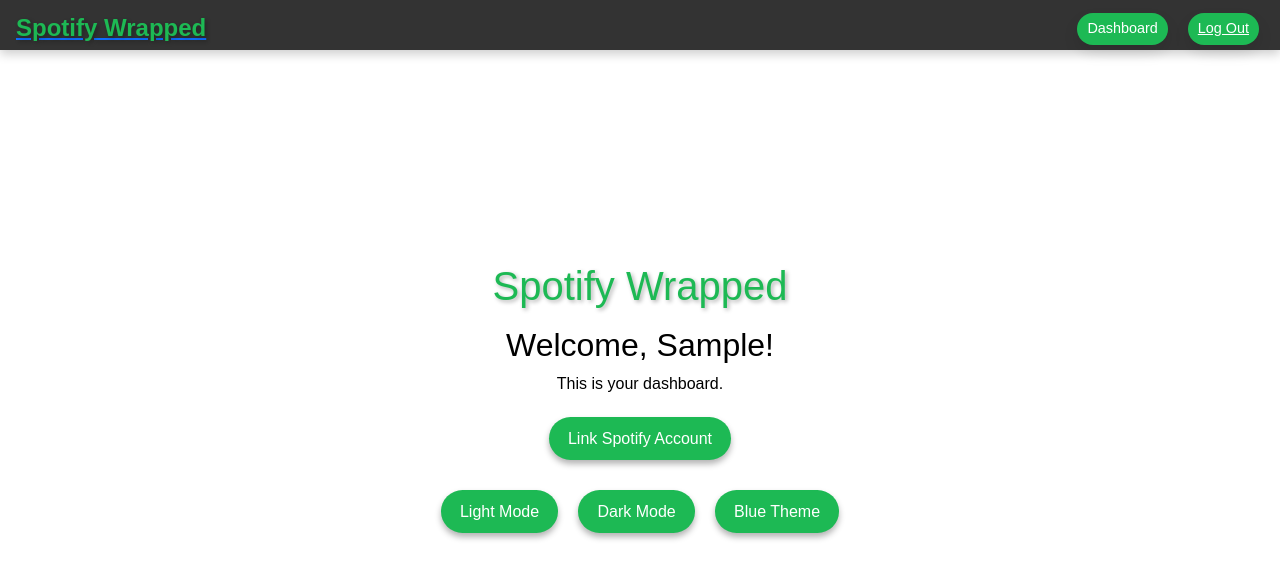
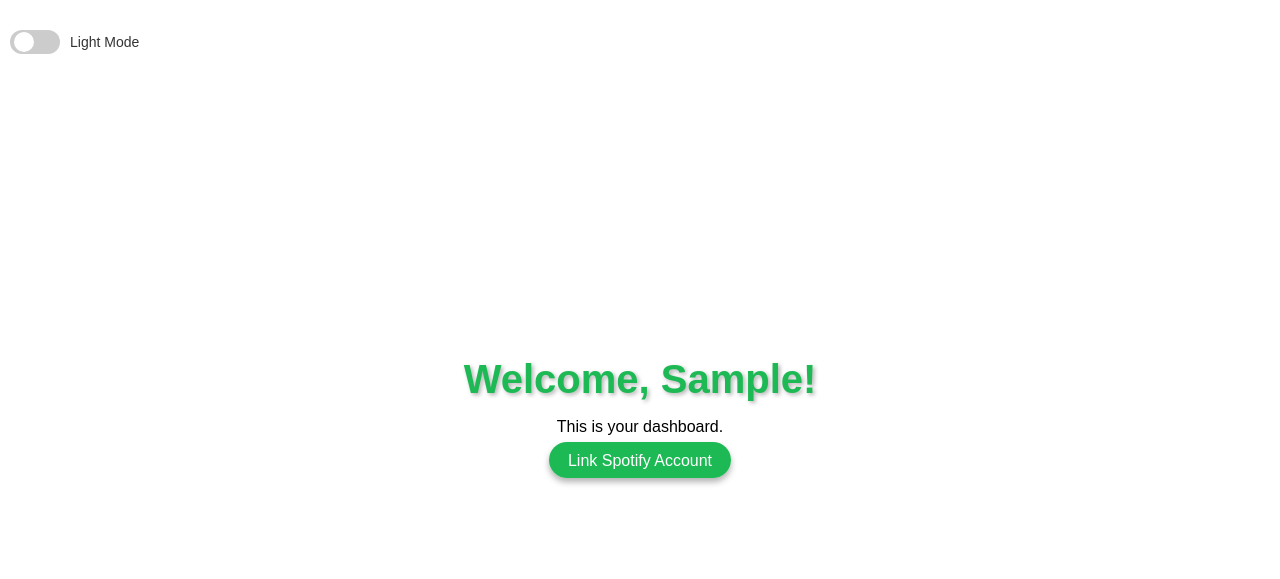
Before and after one commit to maxzhu143/SpotifyWrapped, a Django app: page /dashboard/ in a window 1280 px wide. Shown: the top 579 px of the page. Run offline with Django 4.2, Linux system fonts and the light colour scheme; the visitor is signed in with stand-in values (Sample User, id 1); some libraries are stand-ins or nearby versions.

Commit message:
changed dashbaord

```diff
--- a/Wrappedapp/templates/dashboard.html
+++ b/Wrappedapp/templates/dashboard.html
@@ -1,4 +1,3 @@
-{% extends 'base.html' %}
 
 {% block content %}
 <head>
@@ -25,6 +24,52 @@
             --text-color: #ffffff;
             --button-bg-color: #4a90e2;
             --button-text-color: #ffffff;
+        }
+        /* Basic styles for the toggle switch */
+        /* Toggle switch styles */
+        .switch {
+            position: relative;
+            display: inline-block;
+            width: 50px;
+            height: 24px;
+        }
+
+        .switch input {
+            opacity: 0;
+            width: 0;
+            height: 0;
+        }
+
+        .slider {
+            position: absolute;
+            cursor: pointer;
+            top: 0;
+            left: 0;
+            right: 0;
+            bottom: 0;
+            background-color: #ccc;
+            transition: 0.4s;
+            border-radius: 34px;
+        }
+
+        .slider:before {
+            position: absolute;
+            content: "";
+            height: 20px;
+            width: 20px;
+            left: 4px;
+            bottom: 2px;
+            background-color: white;
+            transition: 0.4s;
+            border-radius: 50%;
+        }
+
+        input:checked + .slider {
+            background-color: #2196F3;
+        }
+
+        input:checked + .slider:before {
+            transform: translateX(26px);
         }
 
         /* Apply the theme variables */
@@ -72,17 +117,82 @@
             gap: 10px;
             margin-top: 20px;
         }
+        /* Position the theme toggle in the upper left */
+.theme-toggle {
+    position: absolute;
+    top: 10px;
+    left: 10px;
+    display: flex;
+    align-items: center;
+    gap: 10px;
+    font-family: Arial, sans-serif;
+    cursor: pointer;
+}
+
+.theme-toggle span {
+    user-select: none; /* Prevent text selection */
+    color: #333;
+    font-size: 14px;
+}
+
+/* Toggle switch styles */
+.switch {
+    position: relative;
+    display: inline-block;
+    width: 50px;
+    height: 24px;
+}
+
+.switch input {
+    opacity: 0;
+    width: 0;
+    height: 0;
+}
+
+.slider {
+    position: absolute;
+    cursor: pointer;
+    top: 0;
+    left: 0;
+    right: 0;
+    bottom: 0;
+    background-color: #ccc;
+    transition: 0.4s;
+    border-radius: 34px;
+}
+
+.slider:before {
+    position: absolute;
+    content: "";
+    height: 20px;
+    width: 20px;
+    left: 4px;
+    bottom: 2px;
+    background-color: white;
+    transition: 0.4s;
+    border-radius: 50%;
+}
+
+input:checked + .slider {
+    background-color: #2196F3;
+}
+
+input:checked + .slider:before {
+    transform: translateX(26px);
+}
+
     </style>
+    <title>Dashboard</title>
 </head>
 
 <body>
     <div>
-        <h1>Spotify Wrapped</h1>
-        <h2>Welcome, {{ user.first_name }}!</h2>
+        <h1>Welcome, {{ user.first_name }}!</h1>
         <p>This is your dashboard.</p>
 
+
         {% if spotify_account %}
-            <p>Connected to Spotify as: <strong>{{ spotify_account.user.username }}</strong></p>
+            <p>Connected to Spotify as: <strong>{{ spotify_account.display_name }}</strong></p>
             <a href="{% url 'spotify_disconnect' %}" class="btn">Unlink Spotify Account</a>
         {% else %}
             <a href="{% url 'spot_login' %}" class="btn">Link Spotify Account</a>
@@ -90,10 +200,13 @@
 
         <!-- Theme toggle buttons -->
          <div class="theme-toggle">
-            <button onclick="setTheme('light')">Light Mode</button>
-            <button onclick="setTheme('dark')">Dark Mode</button>
-            <button onclick="setTheme('blue')">Blue Theme</button>
+            <label class="switch">
+                <input type="checkbox" id="themeSwitch" onchange="toggleTheme()">
+                <span class="slider"></span>
+            </label>
+            <span id="themeLabel" onclick="setTheme('blue')">Light Mode</span>
         </div>
+
     </div>
 
     <script>
@@ -107,12 +220,24 @@
     }
 
     localStorage.setItem('theme', theme);
+
+    // Update toggle and label dynamically
+    const themeSwitch = document.getElementById('themeSwitch');
+    const themeLabel = document.getElementById('themeLabel');
+    themeSwitch.checked = theme === 'dark';
+    themeLabel.textContent = theme === 'dark' ? 'Dark Mode' : theme === 'blue' ? 'Blue Theme' : 'Light Mode';
+}
+
+function toggleTheme() {
+    const isDarkMode = document.getElementById('themeSwitch').checked;
+    setTheme(isDarkMode ? 'dark' : 'light');
 }
 
 window.addEventListener('DOMContentLoaded', () => {
     const savedTheme = localStorage.getItem('theme') || 'light';
     setTheme(savedTheme);
 });
+
     </script>
 </body>
 {% endblock %}
--- a/Wrappedapp/views.py
+++ b/Wrappedapp/views.py
@@ -126,14 +126,18 @@
 
 @login_required(login_url='login')
 def dashboard(request):
-    # Get the Spotify account info if connected
     spotify_account = None
-    if request.user.is_authenticated:
-        try:
-            spotify_account = SpotifyAccount.objects.get(user=request.user)
-        except SpotifyAccount.DoesNotExist:
-            spotify_account = None
-    return render(request, 'dashboard.html', {'spotify_account': spotify_account})
+    if "access_token" in request.session:
+        access_token = request.session.get('access_token')
+        response = requests.get(
+            "https://api.spotify.com/v1/me",
+            headers={"Authorization": f"Bearer {access_token}"}
+        )
+        if response.status_code == 200:
+            spotify_account = response.json()
+
+    return render(request, "dashboard.html", {"spotify_account": spotify_account})
+
 
 def register(request):
     """Handle user registration."""
```
Lines whose indentation alone changed are shown as unchanged.
